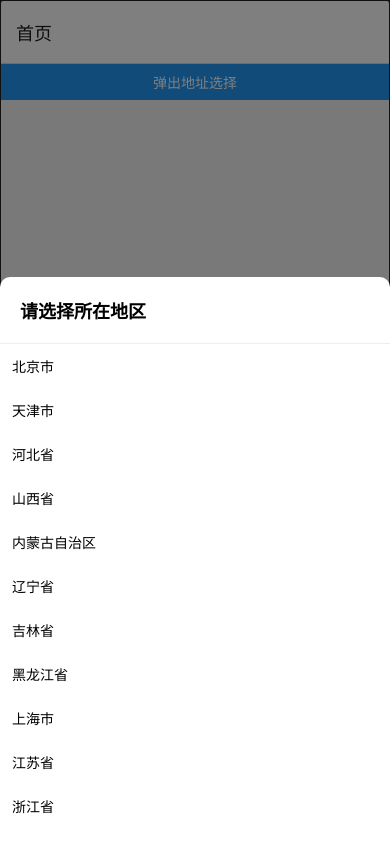
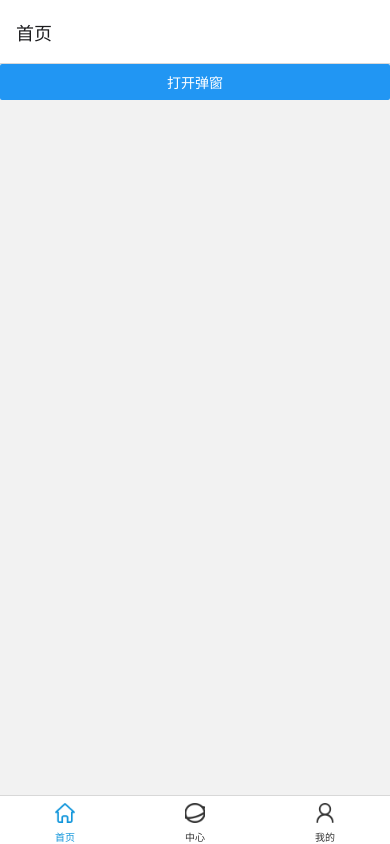
Before and after one commit to skywalk94/react-native-app-demo, a React Native app: screen / in a window 390 px wide. Built offline with nearby package versions, Linux system fonts and the light colour scheme.

Commit message:
删除地址选择

```diff
--- a/src/components/CitySelect.jsx
+++ /dev/null
@@ -1,96 +0,0 @@
-import { useState, useEffect } from "react"
-import { Button, View, Text, StyleSheet, FlatList, TouchableOpacity } from "react-native"
-import PopUp from "./PopUp"
-import pcaCode from "../assets/js/pca-code.json"
-const options = pcaCode
-
-export default () => {
-    const [visible, setVisible] = useState(true)
-    const [tabs, setTabs] = useState([])
-    const [tabIndex, setTabIndex] = useState(0)
-    const [cities, setCities] = useState([])
-
-
-    useEffect(() => {
-        getSelectOptions()
-    }, [])
-
-    const getSelectOptions = () => {
-        console.log(options)
-        setCities(options)
-    }
-
-    const selectCity = (item) => {
-        // setTabs(oldTab => [...oldTab, { code: item.code, name: item.name }])
-        if (item?.children) {
-            setCities(item.children)
-            setTabIndex(index => index + 1)
-            console.log(tabIndex)
-        }
-    }
-
-    return (
-        <>
-            <Button title="弹出地址选择" onPress={() => setVisible(true)}></Button>
-            <PopUp visible={visible} close={() => setVisible(false)}>
-                <View style={css.content}>
-                    <Text style={css.title}>请选择所在地区</Text>
-                    <View style={css.tab}>
-                        {
-                            tabs.map((item, index) => {
-                                return <Text key={index} style={[css.tab_item, css.tab_item_active]}>{item.name}</Text>
-                            })
-                        }
-                    </View>
-                    <View style={css.area}>
-                        <FlatList data={cities} keyExtractor={item => item.code}
-                            renderItem={({ item }) => {
-                                return (
-                                    <TouchableOpacity onPress={() => selectCity(item)}>
-                                        <Text style={css.area_item}>{item.name}</Text>
-                                    </TouchableOpacity>
-                                )
-                            }}
-                        />
-                    </View>
-                </View>
-            </PopUp>
-        </>
-    )
-}
-
-const css = StyleSheet.create({
-    content: {
-        paddingTop: 20,
-    },
-    title: {
-        fontSize: 18,
-        fontWeight: "bold",
-        marginLeft: 20,
-    },
-    tab: {
-        flexDirection: "row",
-        marginTop: 20,
-        borderBottomWidth: 1,
-        borderBottomColor: "#eee",
-        paddingLeft: 20,
-        paddingRight: 20,
-    },
-    tab_item: {
-        fontSize: 14,
-        paddingBottom: 5,
-        marginRight: 20,
-    },
-    tab_item_active: {
-        borderBottomWidth: 2,
-        borderBottomColor: "#1989fa",
-    },
-    area: {
-        height: 500,
-        overflow: "scroll",
-    },
-    area_item: {
-        padding: 12,
-        fontSize: 14,
-    }
-})
--- a/src/screens/Index.jsx
+++ b/src/screens/Index.jsx
@@ -1,12 +1,16 @@
 import { useState } from 'react'
 import { Button, Text } from 'react-native'
-import CitySelect from "../components/CitySelect"
+import PopUp from "../components/PopUp"
 
 export default () => {
+    const [visible, setVisible] = useState(false)
 
     return (
         <>
-            <CitySelect />
+            <Button title="打开弹窗" onPress={() => setVisible(true)} />
+            <PopUp visible={visible} close={() => setVisible(false)}>
+                <Text>占位</Text>
+            </PopUp>
         </>
     )
 }
```
